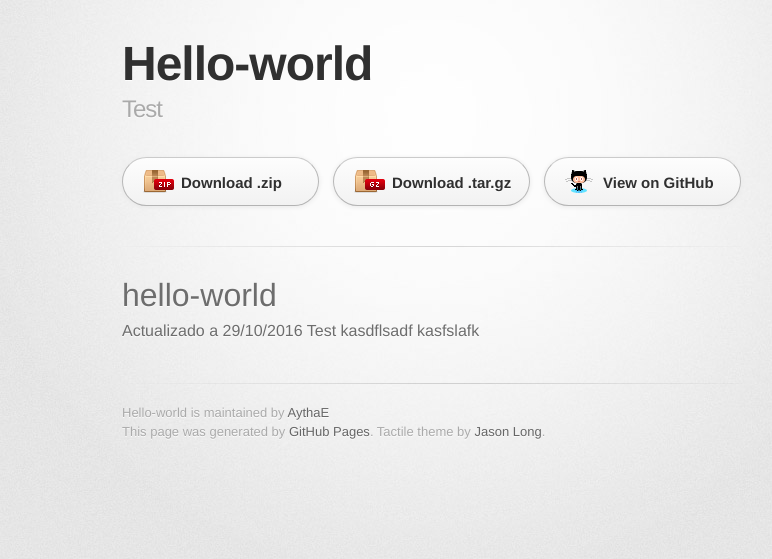
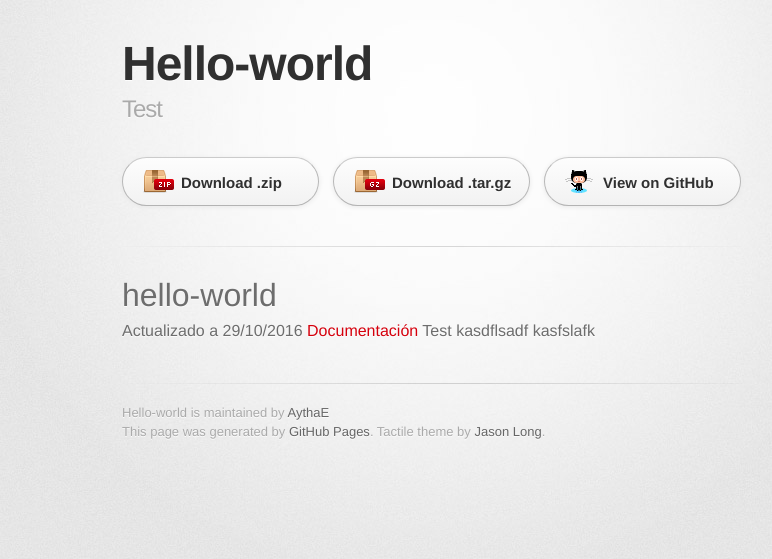
Before and after one commit to AythaE/hello-world, a Jekyll site: the page built from index.md, in a window 1280 px wide. Shown: the top 559 px of the page, without its empty margins (208-980 px from the left). Built offline with Jekyll 4.4.1, drawn with Linux system fonts in a browser that asks for light colours; some web fonts are replaced.

Commit message:
gh-pages commit

```diff
--- a/index.md
+++ b/index.md
@@ -4,6 +4,7 @@
 
 # hello-world
 Actualizado a 29/10/2016
+[Documentación](http://aythae.github.io/hello-world/)
 Test
 kasdflsadf
 kasfslafk
```
